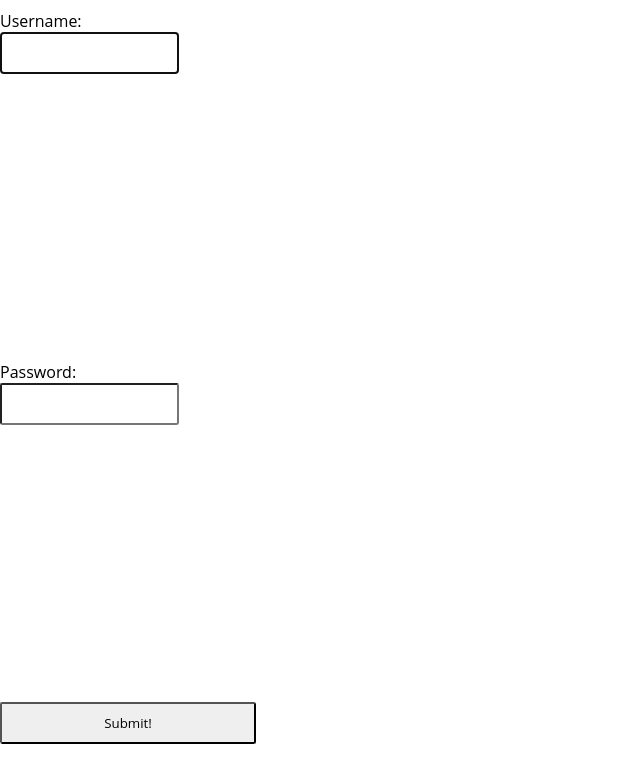
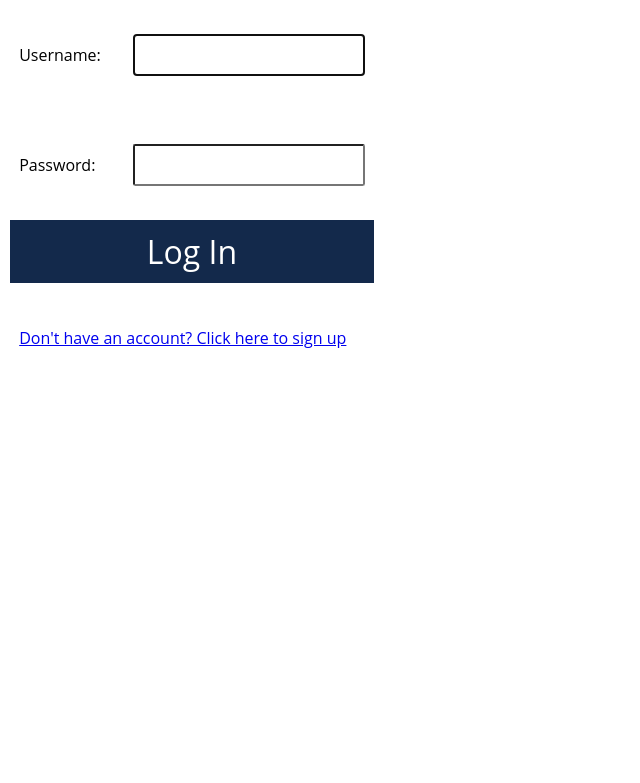
Before and after one commit to zackhudg/unc_food_scraper, a Django app: page /auth/login/ in a window 1280 px wide. Shown: the top 783 px of the page, without its empty margins (0-640 px from the left). Run offline with Django 3.2, Linux system fonts and the light colour scheme.

Commit message:
Finished implementing account auth, some fixes re: selecting correct number of meals to highlight

```diff
--- a/templates/registration/login.html
+++ b/templates/registration/login.html
@@ -5,17 +5,63 @@
 
 <head>
     <style>
+        form{
+            display:flex;
+            justify-content: space-between;
+            height:initial;
+            margin:0;
+            width:30vw;
+        }
+
+        form *{
+            margin:3vh 0;
+        }
+
         main{
-            display:grid;
-            grid-template-columns: 1fr 4fr;
-            grid-template-rows:1fr;
+            display:flex;
             width:100%;
+        }
+
+        p{
+            display:flex;
+            width:90%;
+            margin:0 auto;
+        }
+
+        p label{
+            width:50%;
+
+        }
+
+        p input{
+            width:100%;
+        }
+
+        .submit{
+            border-radius: 0;
+            width:95%;
+            margin: 0 auto;
+            display:block;
+            margin:0 auto;
+            width:95%;
+            height:100%;
+            background-color: rgb(19, 41, 75);
+            color:white;
+            border: none;
+            font-size: 2em;
+            cursor:pointer;
+        }
+
+        span{
+            text-align: center;
+            margin-top:5vh;
         }
     </style>
 </head>
 <main>
     <form method="post"> {% csrf_token %}{{ form.as_p }}
-        <input class='submit' type='submit' value='Submit!'>
+        <input class='submit' type='submit' value='Log In'>
+        <p><a href="/signup/">Don't have an account? Click here to sign up</a></p>
     </form>
     <div class='expo'>
 
--- a/templates/signup.html
+++ b/templates/signup.html
@@ -68,6 +68,7 @@
         </p>
         {% endfor %}
         <button type="submit" class="submit">Sign up</button>
+        <p><a href="{% url 'login' %}">Already have an account? Click here to sign in</a></p>
     </form>
 </main>
 
--- a/templates/tinder.html
+++ b/templates/tinder.html
@@ -29,7 +29,7 @@
         <div class='options_grid'>
         {% for form in all_option_forms %}
             <div class='option_container'>
-                {{ form.instance.option }}
+                {{ form.instance.optionname.name }}
                 {{ form.as_p }}
             </div>
         {% endfor %}
```
Also changed, not shown: input_data/models.py (+10 -6 lines), input_data/utils.py (+9 -14 lines), input_data/views.py (+68 -60 lines), templates/form.html (+35 -8 lines), input_data/migrations/0001_initial.py, input_data/migrations/0002_auto_20200803_1340.py (added), input_data/migrations/0002_input_data_user.py (deleted), input_data/migrations/0003_auto_20200728_1158.py (deleted), input_data/migrations/0003_auto_20200803_1517.py (added).
